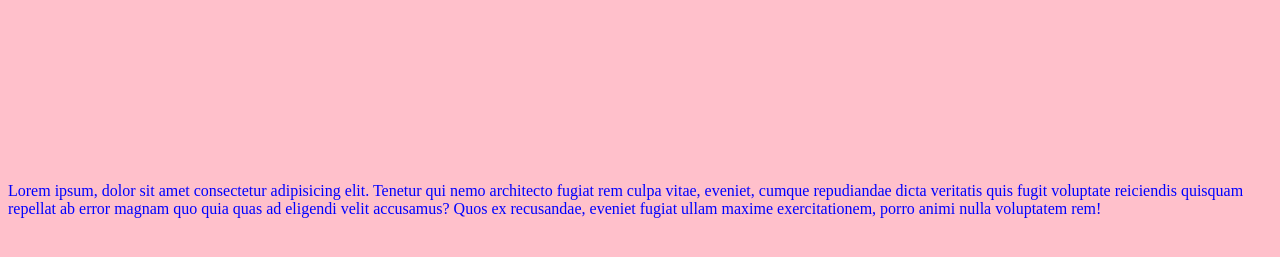
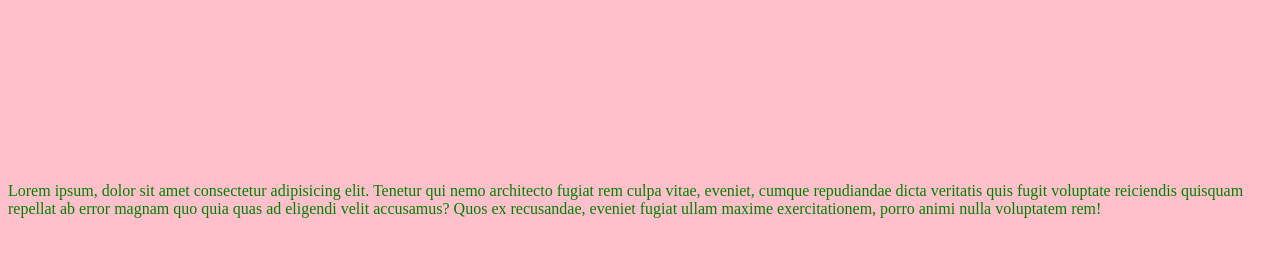
Before and after one commit to kazhe94/homework, a plain HTML site: page index.html in a window 1280 px wide. Shown: the part 261-518 px from the top of the page. Drawn offline with Linux system fonts and the light colour scheme.

Commit message:
изменили цвет текста на зеленый

```diff
--- a/style.css
+++ b/style.css
@@ -5,10 +5,10 @@ body {
 h1 {
     background: linear-gradient(45deg, crimson, yellow);
     text-align: center;
-    color: azure;
+    color: greenyellow;
     line-height: 50vh;
     background-clip: text;
 }
 p {
-    color: blue;
+    color: green;
 }
```
